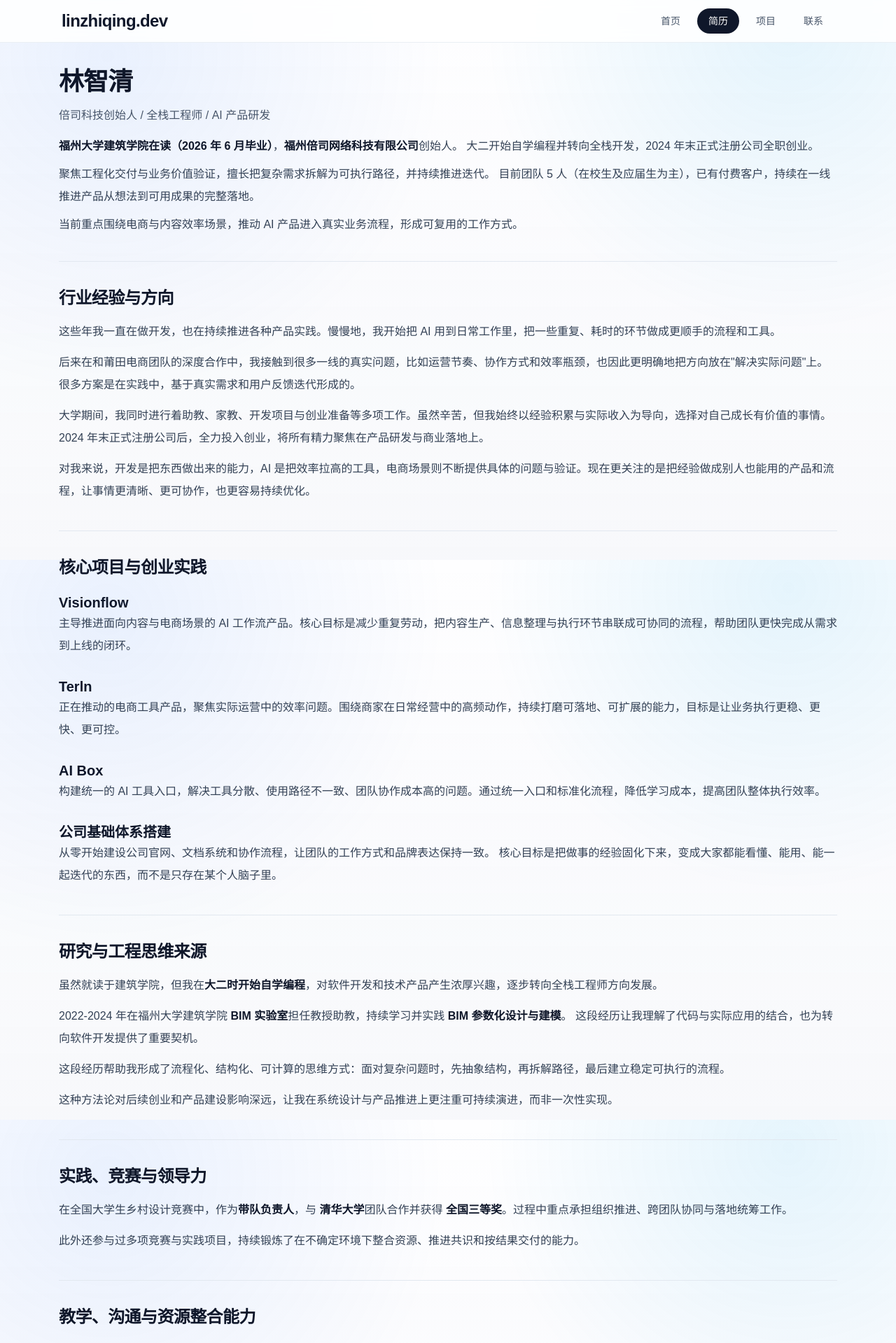
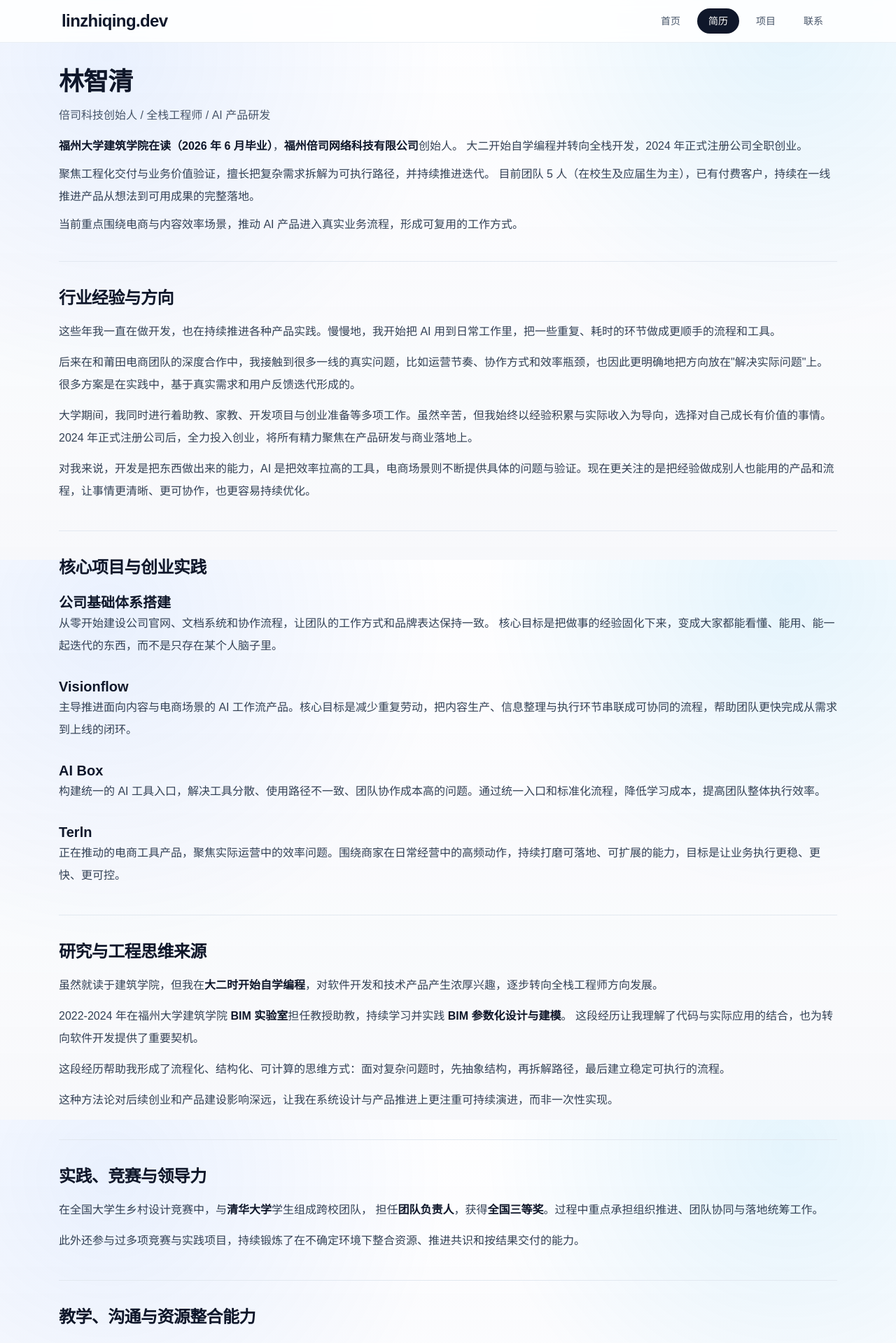
Before and after one commit to xiaolinbenben/linzhiqing.dev, a Next.js app: page /resume in a window 1280 px wide. Shown: the top 1919 px of the page at 70% size. Built offline with nearby package versions, Linux system fonts and the light colour scheme.

Commit message:
fix: 优化简历页面描述，调整项目名称与内容，提升表达清晰度

```diff
--- a/src/app/resume/page.tsx
+++ b/src/app/resume/page.tsx
@@ -16,7 +16,7 @@ export default function ResumePage() {
           <p>
             <strong className="font-semibold text-slate-900 dark:text-white">福州大学建筑学院在读（2026 年 6 月毕业）</strong>，
             <strong className="font-semibold text-slate-900 dark:text-white">福州倍司网络科技有限公司</strong>创始人。
-            大二开始自学编程并转向全栈开发，2024 年末正式注册公司全职创业。
+            大二开始自学编程并转向全栈开发，2024 年正式注册公司全职创业。
           </p>
           <p>
             聚焦工程化交付与业务价值验证，擅长把复杂需求拆解为可执行路径，并持续推进迭代。
@@ -37,7 +37,7 @@ export default function ResumePage() {
           </p>
           <p>
             大学期间，我同时进行着助教、家教、开发项目与创业准备等多项工作。虽然辛苦，但我始终以经验积累与实际收入为导向，选择对自己成长有价值的事情。
-            2024 年末正式注册公司后，全力投入创业，将所有精力聚焦在产品研发与商业落地上。
+            2024 年正式注册公司后，全力投入创业，将所有精力聚焦在产品研发与商业落地上。
           </p>
           <p>
             对我来说，开发是把东西做出来的能力，AI 是把效率拉高的工具，电商场景则不断提供具体的问题与验证。现在更关注的是把经验做成别人也能用的产品和流程，让事情更清晰、更可协作，也更容易持续优化。
@@ -49,16 +49,17 @@ export default function ResumePage() {
         <h2 className="text-2xl font-semibold tracking-tight text-slate-900 dark:text-white">核心项目与创业实践</h2>
         <div className="mt-5 space-y-7 text-base leading-8 text-slate-700 dark:text-slate-300">
           <div>
-            <h3 className="text-xl font-semibold text-slate-900 dark:text-white">Visionflow</h3>
+            <h3 className="text-xl font-semibold text-slate-900 dark:text-white">公司基础体系搭建</h3>
             <p>
-              主导推进面向内容与电商场景的 AI 工作流产品。核心目标是减少重复劳动，把内容生产、信息整理与执行环节串联成可协同的流程，帮助团队更快完成从需求到上线的闭环。
+              从零开始建设公司官网、文档系统和协作流程，让团队的工作方式和品牌表达保持一致。
+              核心目标是把做事的经验固化下来，变成大家都能看懂、能用、能一起迭代的东西，而不是只存在某个人脑子里。
             </p>
           </div>
 
           <div>
-            <h3 className="text-xl font-semibold text-slate-900 dark:text-white">Terln</h3>
+            <h3 className="text-xl font-semibold text-slate-900 dark:text-white">Visionflow</h3>
             <p>
-              正在推动的电商工具产品，聚焦实际运营中的效率问题。围绕商家在日常经营中的高频动作，持续打磨可落地、可扩展的能力，目标是让业务执行更稳、更快、更可控。
+              主导推进面向内容与电商场景的 AI 工作流产品。核心目标是减少重复劳动，把内容生产、信息整理与执行环节串联成可协同的流程，帮助团队更快完成从需求到上线的闭环。
             </p>
           </div>
 
@@ -70,10 +71,9 @@ export default function ResumePage() {
           </div>
 
           <div>
-            <h3 className="text-xl font-semibold text-slate-900 dark:text-white">公司基础体系搭建</h3>
+            <h3 className="text-xl font-semibold text-slate-900 dark:text-white">Terln</h3>
             <p>
-              从零开始建设公司官网、文档系统和协作流程，让团队的工作方式和品牌表达保持一致。
-              核心目标是把做事的经验固化下来，变成大家都能看懂、能用、能一起迭代的东西，而不是只存在某个人脑子里。
+              正在推动的电商工具产品，聚焦实际运营中的效率问题。围绕商家在日常经营中的高频动作，持续打磨可落地、可扩展的能力，目标是让业务执行更稳、更快、更可控。
             </p>
           </div>
         </div>
@@ -103,9 +103,9 @@ export default function ResumePage() {
         <h2 className="text-2xl font-semibold tracking-tight text-slate-900 dark:text-white">实践、竞赛与领导力</h2>
         <div className="mt-4 space-y-3 text-base leading-8 text-slate-700 dark:text-slate-300">
           <p>
-            在全国大学生乡村设计竞赛中，作为<strong className="font-semibold text-slate-900 dark:text-white">带队负责人</strong>，与
-            <strong className="font-semibold text-slate-900 dark:text-white"> 清华大学</strong>团队合作并获得
-            <strong className="font-semibold text-slate-900 dark:text-white"> 全国三等奖</strong>。过程中重点承担组织推进、跨团队协同与落地统筹工作。
+            在全国大学生乡村设计竞赛中，与<strong className="font-semibold text-slate-900 dark:text-white">清华大学</strong>学生组成跨校团队，
+            担任<strong className="font-semibold text-slate-900 dark:text-white">团队负责人</strong>，获得
+            <strong className="font-semibold text-slate-900 dark:text-white">全国三等奖</strong>。过程中重点承担组织推进、团队协同与落地统筹工作。
           </p>
           <p>
             此外还参与过多项竞赛与实践项目，持续锻炼了在不确定环境下整合资源、推进共识和按结果交付的能力。
```
